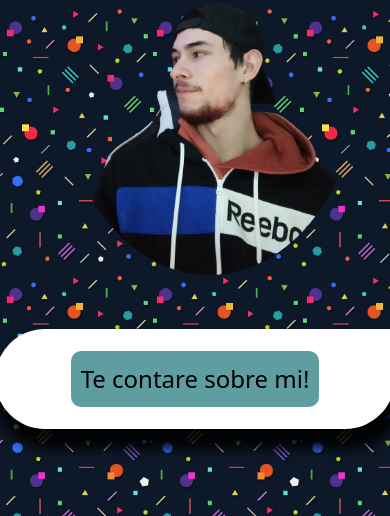
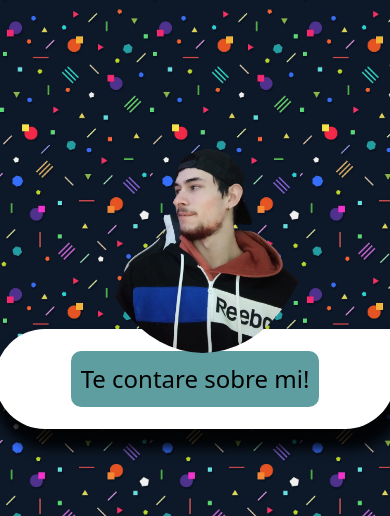
Before and after one commit to ChristianMagallanes/portfolio, a plain HTML site: page index.html in a window 390 px wide. Shown: the part 262-778 px from the top of the page. Drawn offline with nearby package versions, Linux system fonts and the light colour scheme; a web font is replaced by a local one.

Commit message:
ajustando el responsive

```diff
--- a/sass/_Encabezado.scss
+++ b/sass/_Encabezado.scss
@@ -103,8 +103,8 @@
             bottom: 18%;
         }
         @include mobile{
-            bottom: 31%;
-            left: 15%;
+            bottom: 10%;
+            left: 23%;
         }
 
         img {
@@ -115,7 +115,7 @@
                 height: 500px;
             }
             @include mobile{
-                height: 400px;
+                height: 300px;
             }
         }
     }
```
Also changed, not shown: css/main.css.
